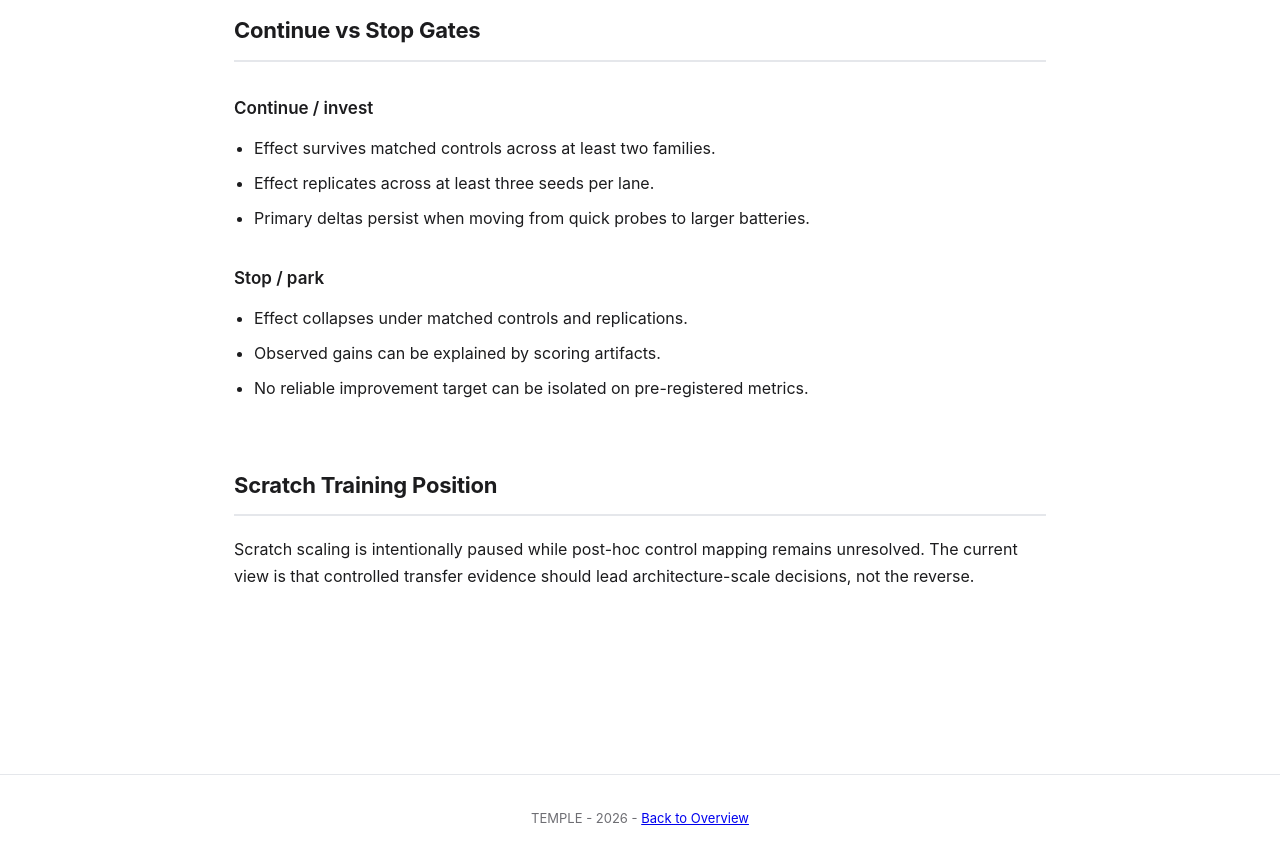
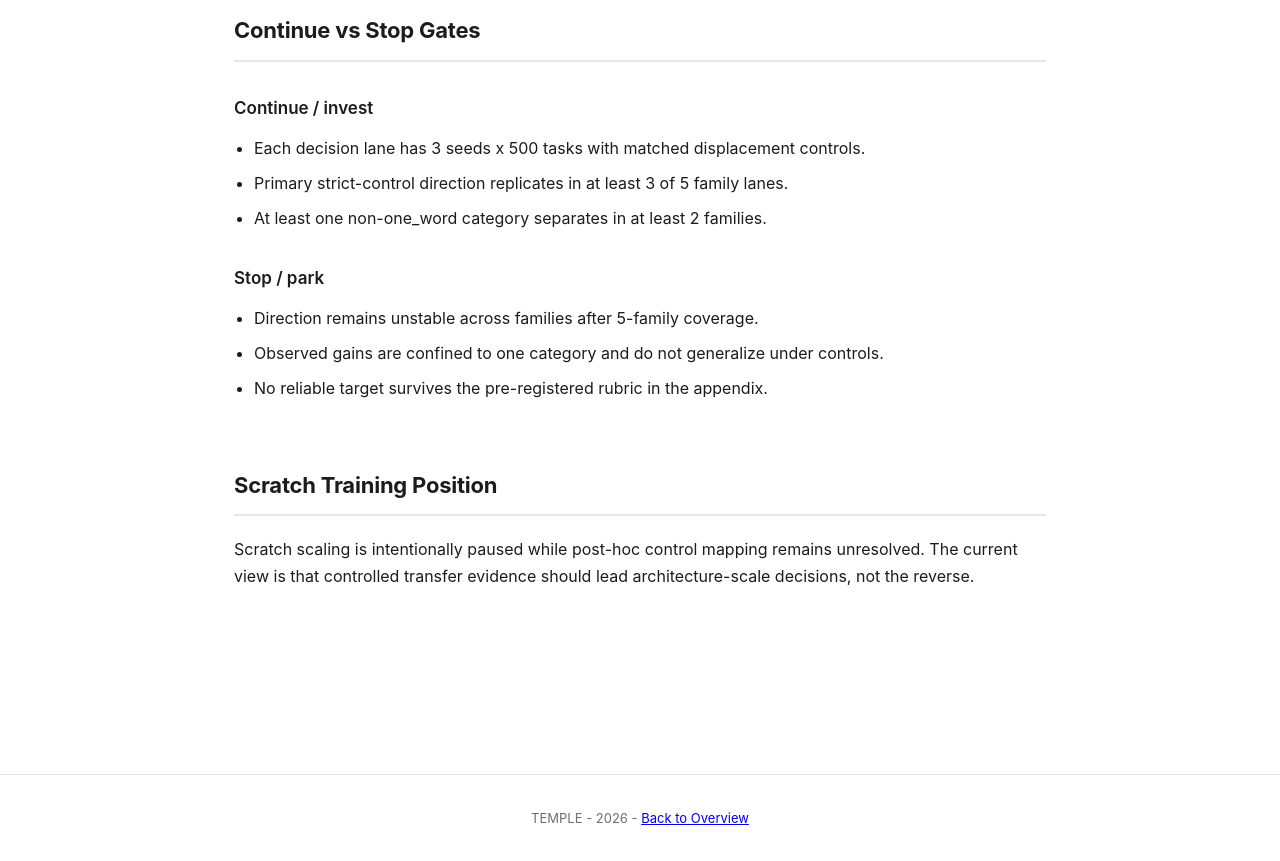
Before and after one commit to vibesdotdev/temple, a plain HTML site: page docs/roadmap.html in a window 1280 px wide. Shown: the part 980-1841 px from the top of the page. Drawn offline with Linux system fonts and the light colour scheme.

Commit message:
docs: pre-register decision rubric and concrete gates

```diff
--- a/docs/roadmap.html
+++ b/docs/roadmap.html
@@ -85,16 +85,16 @@
     <h2>Continue vs Stop Gates</h2>
     <h3>Continue / invest</h3>
     <ul class="flat-list">
-      <li>Effect survives matched controls across at least two families.</li>
-      <li>Effect replicates across at least three seeds per lane.</li>
-      <li>Primary deltas persist when moving from quick probes to larger batteries.</li>
+      <li>Each decision lane has 3 seeds x 500 tasks with matched displacement controls.</li>
+      <li>Primary strict-control direction replicates in at least 3 of 5 family lanes.</li>
+      <li>At least one non-one_word category separates in at least 2 families.</li>
     </ul>
 
     <h3>Stop / park</h3>
     <ul class="flat-list">
-      <li>Effect collapses under matched controls and replications.</li>
-      <li>Observed gains can be explained by scoring artifacts.</li>
-      <li>No reliable improvement target can be isolated on pre-registered metrics.</li>
+      <li>Direction remains unstable across families after 5-family coverage.</li>
+      <li>Observed gains are confined to one category and do not generalize under controls.</li>
+      <li>No reliable target survives the pre-registered rubric in the appendix.</li>
     </ul>
   </section>
 
```
Also changed, not shown: docs/appendix.html (+11 -0 lines).
